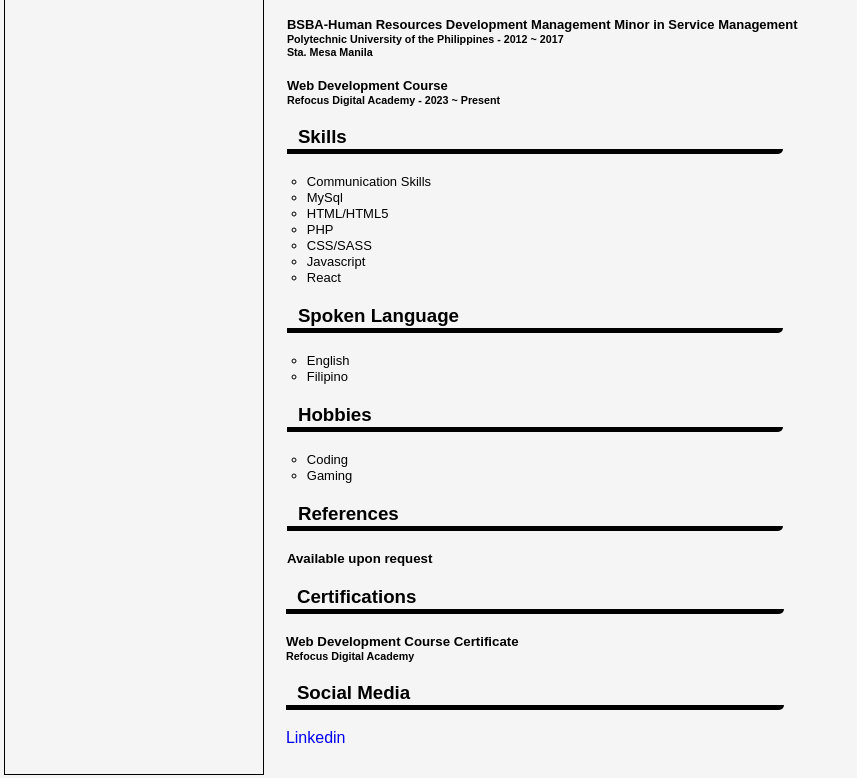
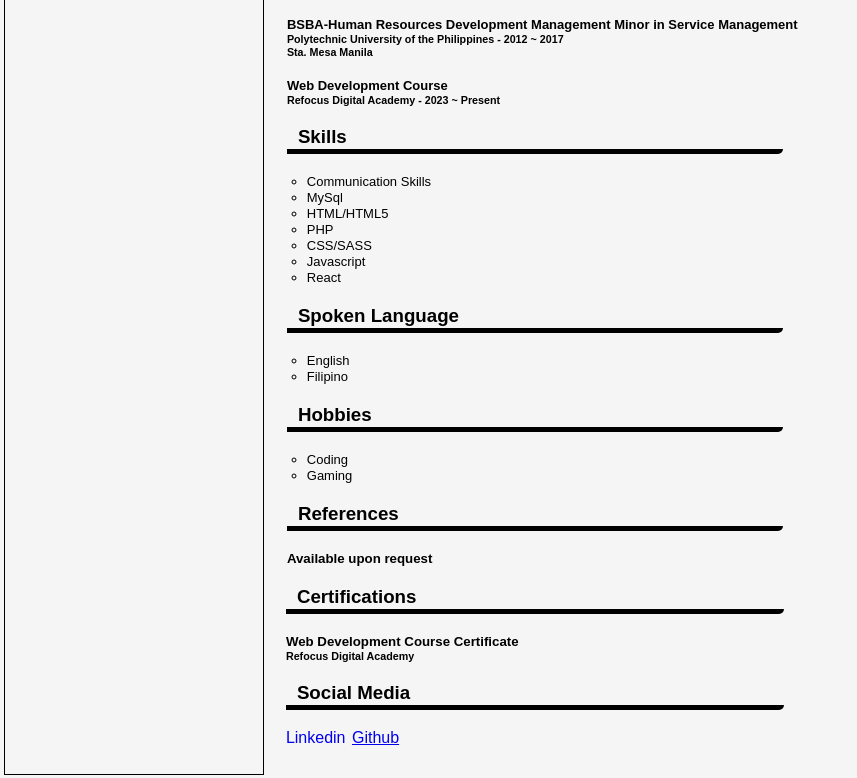
Before and after one commit to Marc-Bryan/resume, a plain HTML site: page index.html in a window 1280 px wide. Shown: the part 428-1206 px from the top of the page, without its empty margins (0-857 px from the left). Drawn offline with Linux system fonts and the light colour scheme.

Commit message:
Update index.html

```diff
--- a/index.html
+++ b/index.html
@@ -139,6 +139,7 @@
         </li> <br />
         <!--Make the social media links open in a new tab.-->
         <a class="linkedin" href="https://www.linkedin.com/in/marc-bryan-mata-aa7651241/" target="_blank">Linkedin</a>
+        <a class="github" href="https://marc-bryan.github.io/resume/" target="_blank">Github</a>
       </ul>
 
     </div>
```
